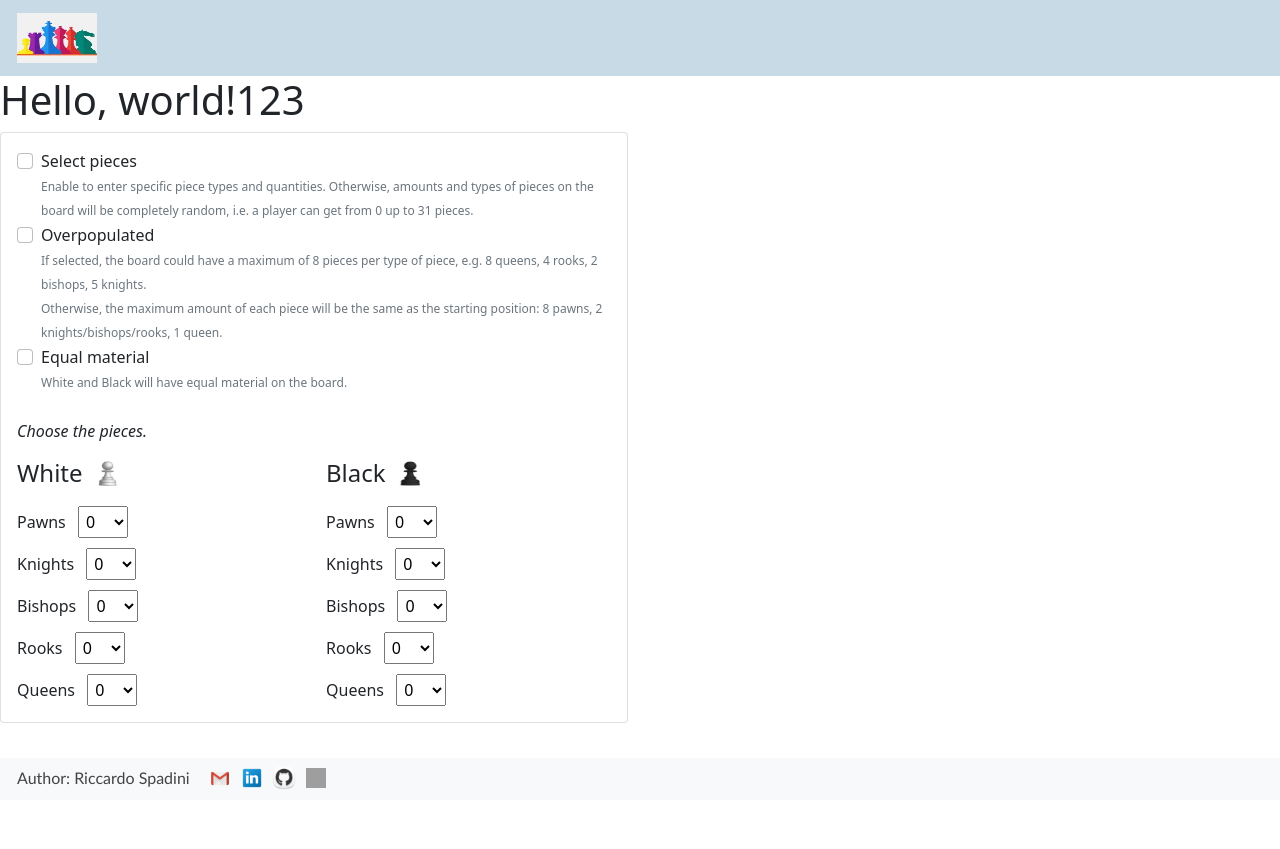
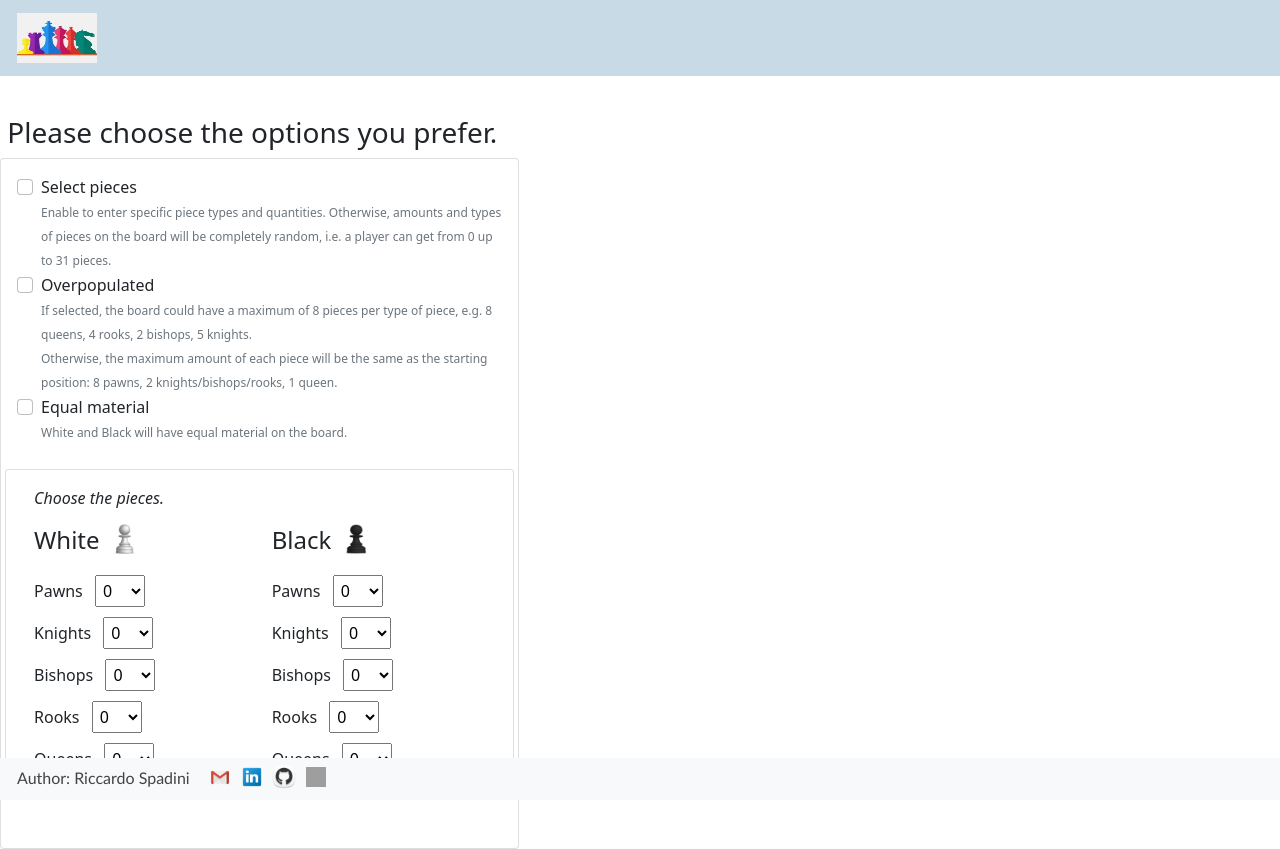
Before and after one commit to RicSpd/chess-exercises, a Flask app: page /exercises in a window 1280 px wide. Before the commit the page ends 790 px from the top, so only its background shows below. Run offline with Flask 2, Linux system fonts and the light colour scheme; grey boxes are pictures that could not be loaded.

Commit message:
added card for piece selection; fixed smallImage class

```diff
--- a/static/site.css
+++ b/static/site.css
@@ -46,7 +46,7 @@ select.selectPieces {
 
 img.smallImage {
   position: relative;
-  bottom: 2px;
+  bottom: 3px;
 }
 
 /* label {
--- a/templates/exercises.html
+++ b/templates/exercises.html
@@ -18,11 +18,12 @@
         </a>
       </div>
     </nav>
-    <h1>Hello, world!123</h1>
+    <p><br></p>
+    <h3>&nbsp;Please choose the options you prefer.</h3>
 
     <div id="main-wrapper">
       <div class="row">
-        <div class="col-6">
+        <div class="col-5">
           <div class="card">
             <div class="card-body">
               <div class="row">
@@ -51,16 +52,22 @@
                       <br>White and Black will have equal material on the board.
                     </small>
                   </div>
+                  <br>
 
+                  <!-- TODO: crea card con la selezione dei pezzi che appare quando uno clicca sul tick "Select pieces" -->
                   <!-- SLIDERS -->
                   <div class="row">
+                    <div class="card">
+                      <div class="card-body">
+                        <div class="row">
+
                           <p>
-                      <br><i>Choose the pieces.</i>
+                            <i>Choose the pieces.</i>
                           </p>
                           <div class="col-6">
                             <h4>
                               White&nbsp;
-                        <img src=".././static/whitepawn.jpg" class="smallImage" width="25" height="25" alt="">
+                              <img src=".././static/whitepawn.jpg" class="smallImage" width="25" height="30" alt="">
                             </h4>
                             <label for="white-pawns">Pawns</label>
                             <select id="white-pawns" class="selectPieces">
@@ -106,7 +113,7 @@
                           <div class="col-6">
                             <h4>
                               Black&nbsp;
-                        <img src=".././static/blackpawn.jpg" class="smallImage" width="25" height="25" alt="">
+                              <img src=".././static/blackpawn.jpg" class="smallImage" width="25" height="30" alt="">
                             </h4>
                             <label for="black-pawns">Pawns</label>
                             <select id="black-pawns" class="selectPieces">
@@ -149,8 +156,12 @@
                               <option value="2">2</option>
                             </select>
                           </div>
+
                         </div>
-
+                      </div>
+                    </div>
+                  </div>
+                  <p><br></p>
                 </div>
               </div>
             </div>
@@ -159,6 +170,7 @@
       </div>
     </div>
 
+    <!-- * It seems there's no way to put the bottom navbar at the end of the page regardless of the screen dimension. -->
     <nav class="navbar fixed-bottom navbar-light bg-light">
       <div class="col-4">
         <div class="container">
```
Also changed, not shown: chess_exercises/fen.py (renamed from chess/fen.py). Lines whose indentation alone changed are shown as unchanged.
